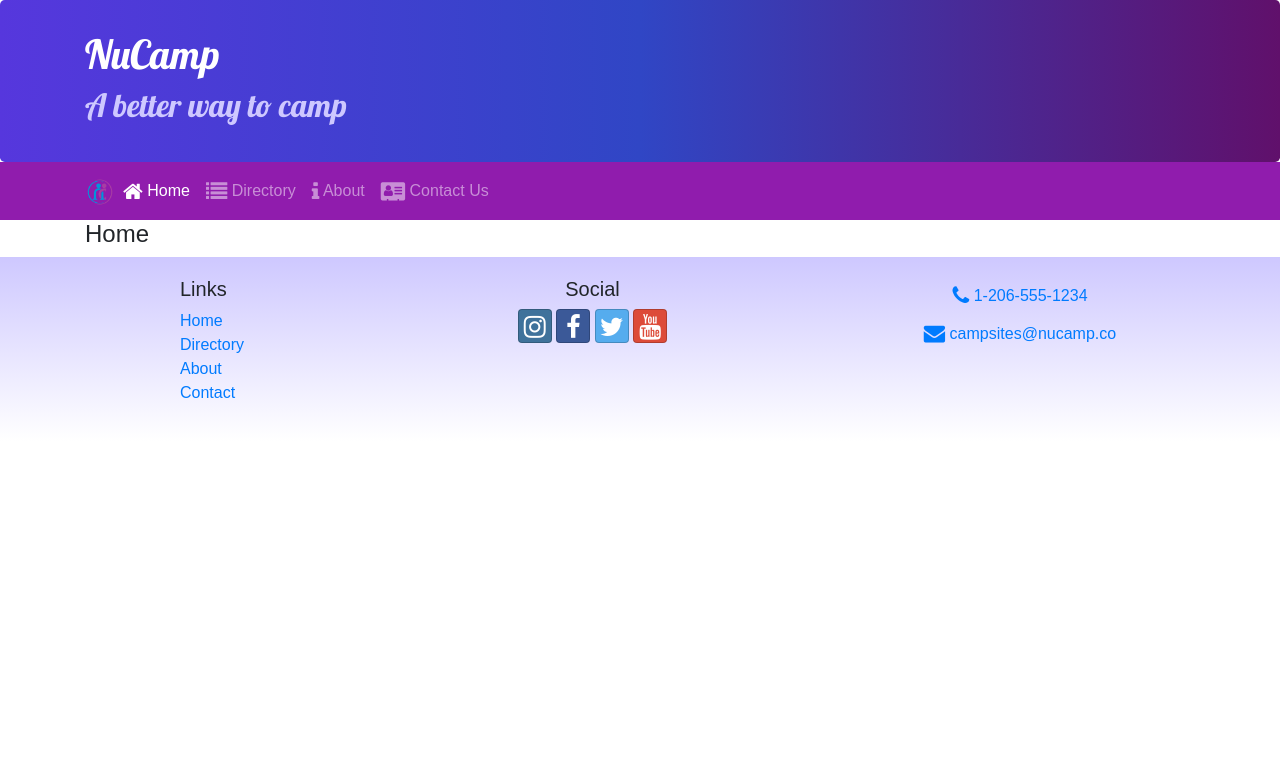
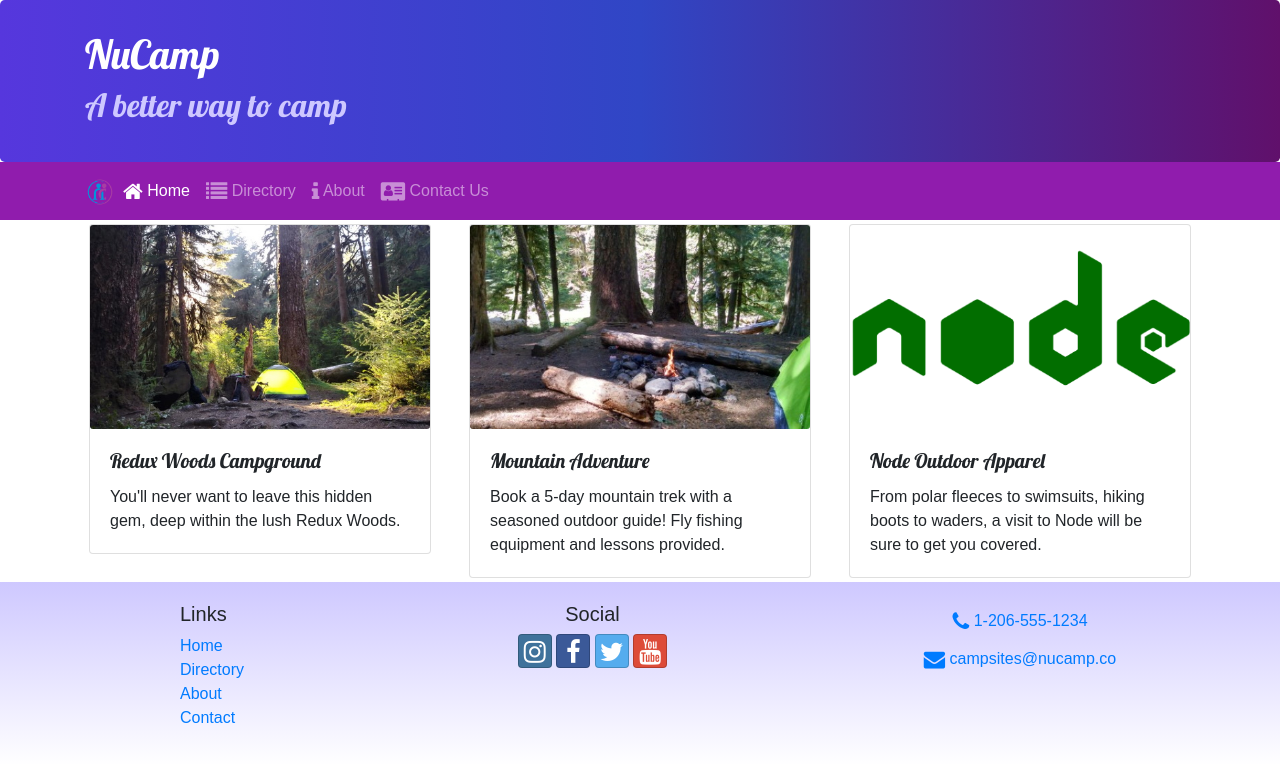
Before and after one commit to ErwinWoz/nucamp_react, a React (Create React App) app: page /home in a window 1280 px wide. Shown: the top 764 px of the page. Built offline with nearby package versions, Linux system fonts and the light colour scheme.

Commit message:
Adding to the Single Page App

```diff
--- /dev/null
+++ b/src/components/ContactComponent.js
@@ -0,0 +1,31 @@
+import React from 'react';
+
+function Contact(props) {
+    return (
+        <div className="container">
+            <div className="row">
+                <div className="col">
+                    <h2>Contact Us</h2>
+                    <hr />
+                </div>
+            </div>
+
+            <div className="row row-content align-items-center">
+                <div className="col-sm-4">
+                    <h5>Our Address</h5>
+                    <address>
+                        1 Nucamp Way<br />
+                        Seattle, WA 98001<br />
+                        U.S.A.
+                    </address>
+                </div>
+                <div className="col">
+                    <a role="button" className="btn btn-link" href="tel:+12065551234"><i className="fa fa-phone"></i> 1-206-555-1234</a><br />
+                    <a role="button" className="btn btn-link" href="mailto:fakeemail@fakeemail.co"><i className="fa fa-envelope-o"></i> campsites@nucamp.co</a>
+                </div>
+            </div>
+        </div>
+    );
+}
+
+export default Contact;
--- a/src/components/HomeComponent.js
+++ b/src/components/HomeComponent.js
@@ -1,9 +1,32 @@
 import React from 'react';
+import { Card, CardImg, CardText, CardBody, CardTitle } from 'reactstrap';
+
+function RenderCard({item}) {
+    return (
+        <Card>
+            <CardImg src={item.image} alt={item.name} />
+            <CardBody>
+                <CardTitle>{item.name}</CardTitle>
+                <CardText>{item.description}</CardText>
+            </CardBody>
+        </Card>
+    );
+}
 
 function Home(props) {
     return (
         <div className="container">
-            <h4>Home</h4>
+            <div className="row">
+                <div className="col-md m-1">
+                    <RenderCard item={props.campsite} />
+                </div>
+                <div className="col-md m-1">
+                    <RenderCard item={props.promotion} />
+                </div>
+                <div className="col-md m-1">
+                    <RenderCard item={props.partner} />
+                </div>
+            </div>
         </div>
     );
 }
--- a/src/components/MainComponent.js
+++ b/src/components/MainComponent.js
@@ -1,12 +1,15 @@
 import React, { Component } from 'react';
 import Directory from './DirectoryComponent';
-import { CAMPSITES } from '../shared/campsites';
-import { COMMENTS } from '../shared/comments';
 import CampsiteInfo from './CampsiteInfoComponent';
 import Header from './HeaderComponent';
 import Footer from './FooterComponent';
 import Home from './HomeComponent';
+import Contact from './ContactComponent';
 import { Switch, Route, Redirect } from 'react-router-dom';
+import { CAMPSITES } from '../shared/campsites';
+import { COMMENTS } from '../shared/comments';
+import { PARTNERS } from '../shared/partners';
+import { PROMOTIONS } from '../shared/promotions';
 
 class Main extends Component {
   constructor(props) {
@@ -14,14 +17,20 @@ class Main extends Component {
     this.state = {
       campsites: CAMPSITES,
       comments: COMMENTS,
-    }
+      partners: PARTNERS,
+      promotions: PROMOTIONS
+    };
   }
 
   render() {
 
     const HomePage = () => {
         return (
-            <Home />
+            <Home
+              campsite={this.state.campsites.filter(campsite => campsite.featured)[0]}
+              promotion={this.state.promotions.filter(promotion => promotion.featured)[0]}
+              partner={this.state.partners.filter(partner => partner.featured)[0]}
+            />
         );
     }
 
@@ -31,6 +40,7 @@ class Main extends Component {
             <Switch>
                 <Route path="/home" component={HomePage} />
                 <Route exact path="/directory" render={() => <Directory campsites={this.state.campsites} /> } />
+                <Route exact path='/contactus' component={Contact} />
                 <Redirect to="/home" />
             </Switch>
             <Footer />
--- a/src/shared/campsites.js
+++ b/src/shared/campsites.js
@@ -1,178 +1,34 @@
 export const CAMPSITES = [
     {
         id: 0,
-        name: 'React Lake Campground',
-        image: 'assets/images/react-lake.jpg',
+        name: "React Lake Campground",
+        image: "/assets/images/react-lake.jpg",
         elevation: 1233,
-        description: "Nestled in the foothills of the Chrome Mountains, this campground on the shores of the pristine React Lake is a favorite for fly fishers.",
-        comments: [
-            {
-                id: 0,
-                rating: 5,
-                text: "What a magnificent view!",
-                author: "Tinus Lorvaldes",
-                date: "2018-10-25T16:30Z"
-            },
-            {
-                id: 1,
-                rating: 4,
-                text: "The campground was beautiful, but the bugs could bite sometimes.",
-                author: "Brennen Ech",
-                date: "2017-06-17T03:33Z"
-            },
-            {
-                id: 2,
-                rating: 5,
-                text: "I caught a world-record-breaking trout here on my last visit.",
-                author: "McKenzie Sebastian",
-                date: "2019-02-18T18:12Z"
-            },
-            {
-                id: 3,
-                rating: 5,
-                text: "A wonderful place to reconnect with nature.",
-                author: "Jordan Runn",
-                date: "2019-08-04T20:11Z"
-            },
-            {
-                id: 4,
-                rating: 4,
-                text: "The stars at night were magnificent!",
-                author: "Ann Dabramov",
-                date: "2018-07-23T19:44Z"
-            }
-        ]
+        featured: false,
+        description: "Nestled in the foothills of the Chrome Mountains, this campground on the shores of the pristine React Lake is a favorite for fly fishers."
     },
     {
         id: 1,
-        name:'Chrome River Campground ',
-        image: 'assets/images/chrome-river.jpg',
+        name:"Chrome River Campground ",
+        image: "/assets/images/chrome-river.jpg",
         elevation: 877,
-        description: "Spend a few sunny days and starry nights beneath a canopy of old-growth firs at this enchanting spot by the Chrome River.",
-        comments: [
-            {
-                id: 0,
-                rating: 5,
-                text: "What a magnificent view!",
-                author: "Tinus Lorvaldes",
-                date: "2018-10-25T16:30Z"
-            },
-            {
-                id: 1,
-                rating: 4,
-                text: "The campground was beautiful, but the bugs could bite sometimes.",
-                author: "Brennen Ech",
-                date: "2017-06-17T03:33Z"
-            },
-            {
-                id: 2,
-                rating: 5,
-                text: "I caught a world-record-breaking trout here on my last visit.",
-                author: "McKenzie Sebastian",
-                date: "2019-02-18T18:12Z"
-            },
-            {
-                id: 3,
-                rating: 5,
-                text: "A wonderful place to reconnect with nature.",
-                author: "Jordan Runn",
-                date: "2019-08-04T20:11Z"
-            },
-            {
-                id: 4,
-                rating: 4,
-                text: "The stars at night were magnificent!",
-                author: "Ann Dabramov",
-                date: "2018-07-23T19:44Z"
-            }
-        ]
+        featured: false,
+        description: "Spend a few sunny days and starry nights beneath a canopy of old-growth firs at this enchanting spot by the Chrome River."
     },
     {
         id: 2,
-        name:'Breadcrumb Trail Campground',
-        image: 'assets/images/breadcrumb-trail.jpg',
+        name:"Breadcrumb Trail Campground",
+        image: "/assets/images/breadcrumb-trail.jpg",
         elevation: 2901,
-        description: "Let NuCamp be your guide to this off-the-beaten-path, hike-in-only campground.",
-        comments: [
-            {
-                id: 0,
-                rating: 5,
-                text: "What a magnificent view!",
-                author: "Tinus Lorvaldes",
-                date: "2018-10-25T16:30Z"
-            },
-            {
-                id: 1,
-                rating: 4,
-                text: "The campground was beautiful, but the bugs could bite sometimes.",
-                author: "Brennen Ech",
-                date: "2017-06-17T03:33Z"
-            },
-            {
-                id: 2,
-                rating: 5,
-                text: "I caught a world-record-breaking trout here on my last visit.",
-                author: "McKenzie Sebastian",
-                date: "2019-02-18T18:12Z"
-            },
-            {
-                id: 3,
-                rating: 5,
-                text: "A wonderful place to reconnect with nature.",
-                author: "Jordan Runn",
-                date: "2019-08-04T20:11Z"
-            },
-            {
-                id: 4,
-                rating: 4,
-                text: "The stars at night were magnificent!",
-                author: "Ann Dabramov",
-                date: "2018-07-23T19:44Z"
-            }
-        ]
+        featured: false,
+        description: "Let NuCamp be your guide to this off-the-beaten-path, hike-in-only campground."
     },
     {
         id: 3,
-        name:'Redux Woods Campground',
-        image: 'assets/images/redux-woods.jpg',
+        name:"Redux Woods Campground",
+        image: "/assets/images/redux-woods.jpg",
         elevation: 42,
-        description: "You'll never want to leave this hidden gem, deep within the lush Redux Woods.",
-        comments: [
-            {
-                id: 0,
-                rating: 5,
-                text: "What a magnificent view!",
-                author: "Tinus Lorvaldes",
-                date: "2018-10-25T16:30Z"
-            },
-            {
-                id: 1,
-                rating: 4,
-                text: "The campground was beautiful, but the bugs could bite sometimes.",
-                author: "Brennen Ech",
-                date: "2017-06-17T03:33Z"
-            },
-            {
-                id: 2,
-                rating: 5,
-                text: "I caught a world-record-breaking trout here on my last visit.",
-                author: "McKenzie Sebastian",
-                date: "2019-02-18T18:12Z"
-            },
-            {
-                id: 3,
-                rating: 5,
-                text: "A wonderful place to reconnect with nature.",
-                author: "Jordan Runn",
-                date: "2019-08-04T20:11Z"
-            },
-            {
-                id: 4,
-                rating: 4,
-                text: "The stars at night were magnificent!",
-                author: "Ann Dabramov",
-                date: "2018-07-23T19:44Z"
-            }
-        ]
+        featured: true,
+        description: "You'll never want to leave this hidden gem, deep within the lush Redux Woods."
     }
 ];
--- /dev/null
+++ b/src/shared/partners.js
@@ -0,0 +1,30 @@
+export const PARTNERS = [
+    {
+        id: 0,
+        name: "Bootstrap Outfitters",
+        image: "/assets/images/bootstrap-logo.png",
+        featured: false,
+        description: "Bootstrap Outfitters supplies you with the gear you need at prices you can't beat."
+    },
+    {
+        id: 1,
+        name: "Git Out Expeditions",
+        image: "/assets/images/git-logo.png",
+        featured: false,
+        description: "Join Git Out Expeditions to explore new horizons with a group of other adventurers!"
+    },
+    {
+        id: 2,
+        name: "Mongo Fly Shop",
+        image: "/assets/images/mongo-logo.png",
+        featured: false,
+        description: "Need a new fishing pole, a tacklebox, or flies of all kinds? Stop by Mongo Fly Shop."
+    },
+    {
+        id: 3,
+        name: "Node Outdoor Apparel",
+        image: "/assets/images/node-logo.png",
+        featured: true,
+        description: "From polar fleeces to swimsuits, hiking boots to waders, a visit to Node will be sure to get you covered."
+    }
+]
--- /dev/null
+++ b/src/shared/promotions.js
@@ -0,0 +1,9 @@
+export const PROMOTIONS = [
+    {
+        id: 0,
+        name: "Mountain Adventure",
+        image: "/assets/images/breadcrumb-trail.jpg",
+        featured: true,
+        description: "Book a 5-day mountain trek with a seasoned outdoor guide! Fly fishing equipment and lessons provided."
+    }
+]
```
